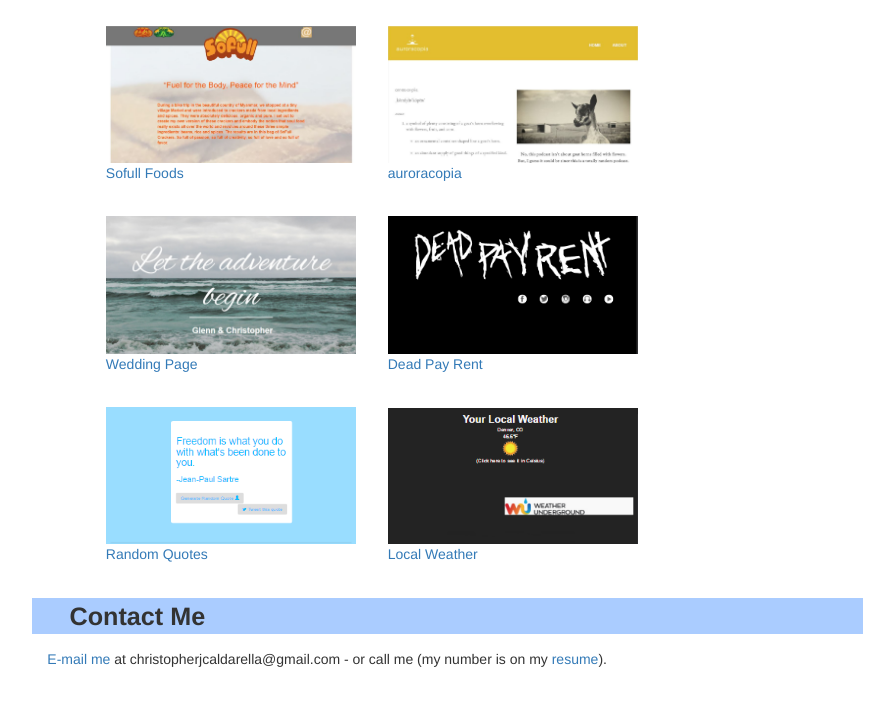
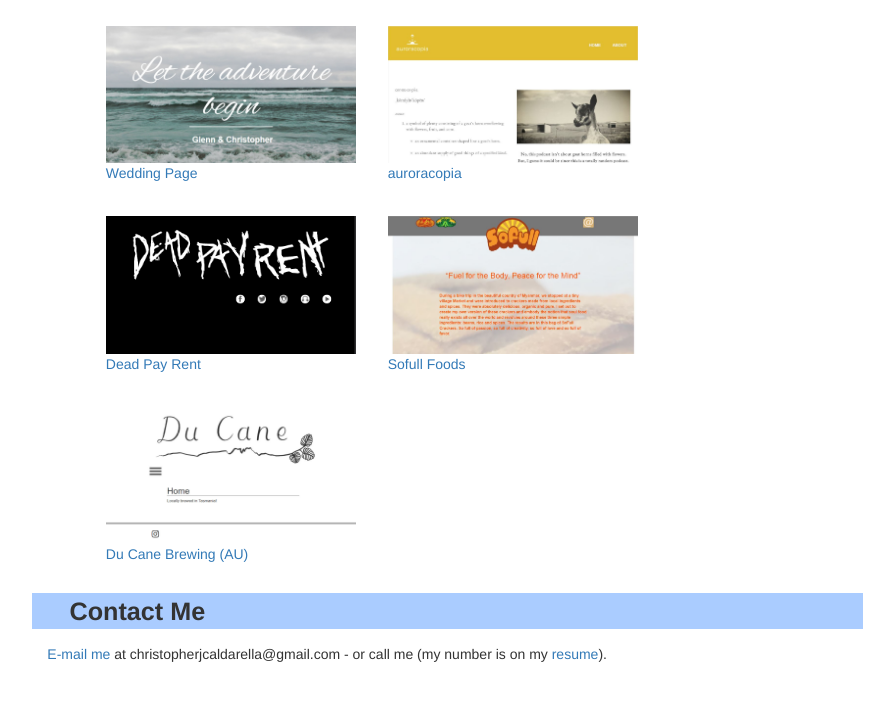
Before and after one commit to ccaldarella99/portfolio-page, a plain HTML site: page index.html in a window 1280 px wide. Shown: the part 452-1158 px from the top of the page, without its empty margins (196-1090 px from the left). Drawn offline with nearby package versions, Linux system fonts and the light colour scheme.

Commit message:
Rearrange and modify Portfolio-Squares

```diff
--- a/index.html
+++ b/index.html
@@ -73,10 +73,10 @@
 					<div class="col-1-1 content-left content-portfolio">
 						<div class="p-links">
 							<div class="p-content">
-							  <a target="_blank" class="atxt" href="http://sofullfoods.com">
-								<img src="res/sofull.JPG" class="img-tile">
-								<br>
-								Sofull Foods
+							  <a target="_blank" class="atxt" href="http://glennandchristopher.com">
+								<img src="res/wedding-page.jpg" class="img-tile">
+							  <br>
+							  Wedding Page
 							  </a>
 							</div>
 							<div class="p-content">
@@ -87,13 +87,6 @@
 							  </a>
 							</div>
 							<div class="p-content">
-							  <a target="_blank" class="atxt" href="http://glennandchristopher.com">
-								<img src="res/wedding-page.jpg" class="img-tile">
-							  <br>
-							  Wedding Page
-							  </a>
-							</div>
-							<div class="p-content">
 							  <a target="_blank" class="atxt" href="http://deadpayrent.com/">
 								<img src="res/dpr.PNG" class="img-tile">
 							  <br>
@@ -101,17 +94,17 @@
 							  </a>
 							</div>
 							<div class="p-content">
-							  <a target="_blank" class="atxt" href="quote/index.html">
-								<img src="res/randQuote.PNG" class="img-tile">
+							  <a target="_blank" class="atxt" href="http://sofullfoods.com">
+								<img src="res/sofull.JPG" class="img-tile">
 								<br>
-								Random Quotes
+								Sofull Foods
 							  </a>
 							</div>
 							<div class="p-content">
-							  <a target="_blank" class="atxt" href="weather/index.html">
-								<img src="res/weatherGPS.PNG" class="img-tile">
-							  <br>
-							  Local Weather
+							  <a target="_blank" class="atxt" href="http://ducanebrewing.com.au/">
+								<img src="res/ducane.JPG" class="img-tile">
+								<br>
+								Du Cane Brewing (AU)
 							  </a>
 							</div>
 						</div>
@@ -299,6 +292,9 @@
 					<div class="menu-col" onclick="location.href='#contact'">
 						Contact Me
 					</div>
+					<div class="menu-col" onclick="location.href='resume.html'">
+						My Resume
+					</div>
 					<div class="menu-col menu-top" onclick="topFunction(0.01)">
 						(back to top)
 					</div>
```
Also changed, not shown: res/ducane.JPG (added).
